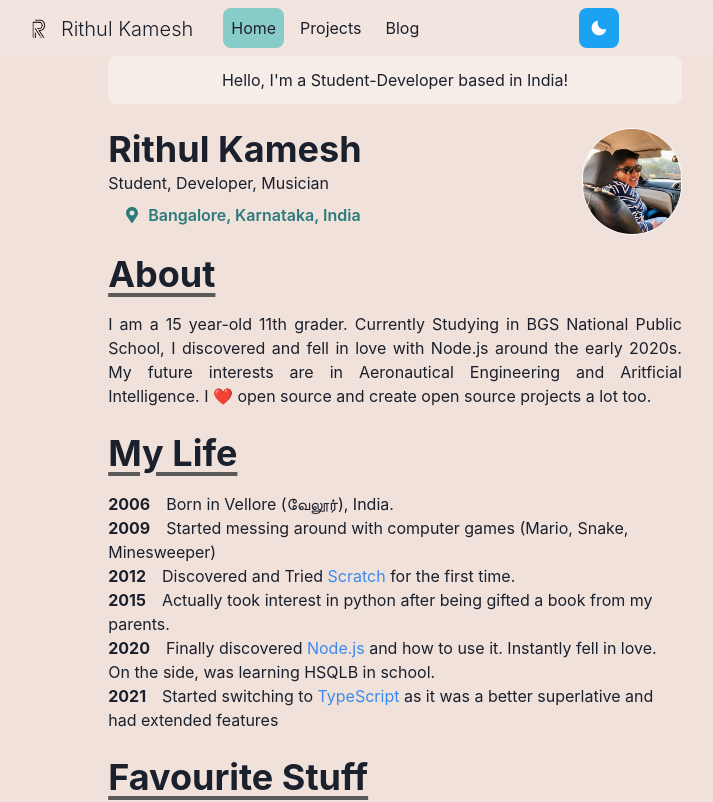
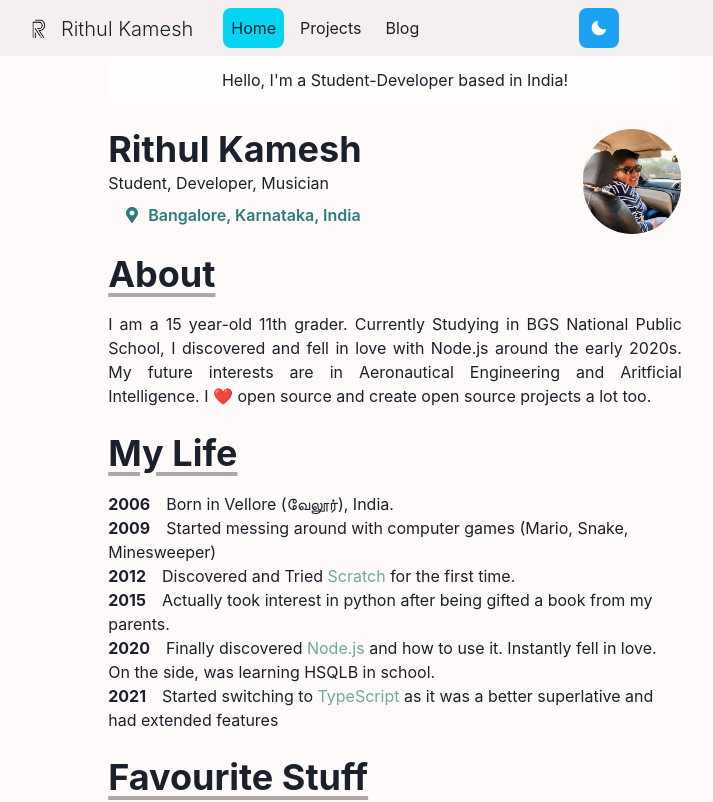
Before and after one commit to rithulkamesh/rithuldotdev, a Next.js app: page / in a window 1280 px wide. Shown: the top 802 px of the page, without its empty margins (245-958 px from the left). Built offline with nearby package versions, Linux system fonts and the light colour scheme.

Commit message:
Color Scheme Changes

```diff
--- a/components/Nav.tsx
+++ b/components/Nav.tsx
@@ -42,7 +42,7 @@ export default function Nav(props) {
       position="fixed"
       as="nav"
       w="100%"
-      bg={useColorModeValue('#ffffff20', '#20203380')}
+      bg={useColorModeValue('#ADA7A720', '#4C527090')}
       style={{ backdropFilter: 'blur(10px)' }}
       zIndex={1}
       {...props}
--- a/components/themeSwitcher.tsx
+++ b/components/themeSwitcher.tsx
@@ -1,5 +1,6 @@
 import { IconButton, useColorModeValue, useColorMode } from '@chakra-ui/react';
 import { SunIcon, MoonIcon } from '@chakra-ui/icons';
+
 export default function ThemeSwitcher() {
   const { toggleColorMode } = useColorMode();
 
--- a/libs/theme.ts
+++ b/libs/theme.ts
@@ -4,7 +4,7 @@ import { mode } from '@chakra-ui/theme-tools';
 const styles = {
   global: props => ({
     body: {
-      bg: mode('#f0e1db', '#202033')(props)
+      bg: mode('#FFFAFA', '#4C5270')(props)
     }
   })
 };
@@ -16,7 +16,7 @@ const components = {
         textDecoration: 'underline',
         fontsize: 20,
         textUnderlineOffset: 6,
-        textDecorationColor: '#595959',
+        textDecorationColor: '#ADA7A7',
         textDecorationThickness: 4,
         marginTop: 3,
         marginBottom: 4
@@ -25,7 +25,7 @@ const components = {
         textDecoration: 'underline',
         fontsize: 20,
         textUnderlineOffset: 6,
-        textDecorationColor: '#595959',
+        textDecorationColor: '#ADA7A7',
         textDecorationThickness: 4,
         marginTop: 3,
         marginBottom: 4
@@ -34,7 +34,7 @@ const components = {
   },
   Link: {
     baseStyle: props => ({
-      color: mode('#3d8aed', '#ff43c3')(props),
+      color: mode('#6EAB97', '#FFB067')(props),
       textUnderlineOffset: 3
     })
   }
@@ -46,7 +46,7 @@ const fonts = {
 };
 
 const colors = {
-  glassTeal: '#88ccca'
+  glassTeal: '#04D4F0'
 };
 
 const config = {
--- a/package.json
+++ b/package.json
@@ -24,7 +24,7 @@
     "typescript": "^4.4.4"
   },
   "scripts": {
-    "dev": "next dev -H 0.0.0.0",
+    "dev": "next dev -H 0.0.0.0" ,
     "build": "next build",
     "lint": "next lint",
     "lint:format": "next lint && prettier --write ."
--- a/pages/projects/jaegerpanel.tsx
+++ b/pages/projects/jaegerpanel.tsx
@@ -3,7 +3,6 @@ import { ExternalLinkIcon } from '@chakra-ui/icons';
 import { Title, WorkImage, Meta } from '../../components/project';
 import P from '../../components/paragraph';
 import Layout from '../../components/layouts/article';
-
 const project = () => (
   <Layout title="Inkdrop">
     <Container>
```
